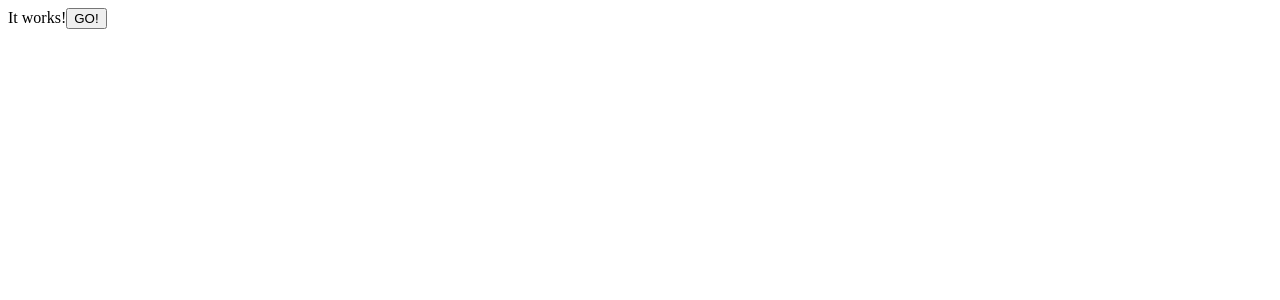
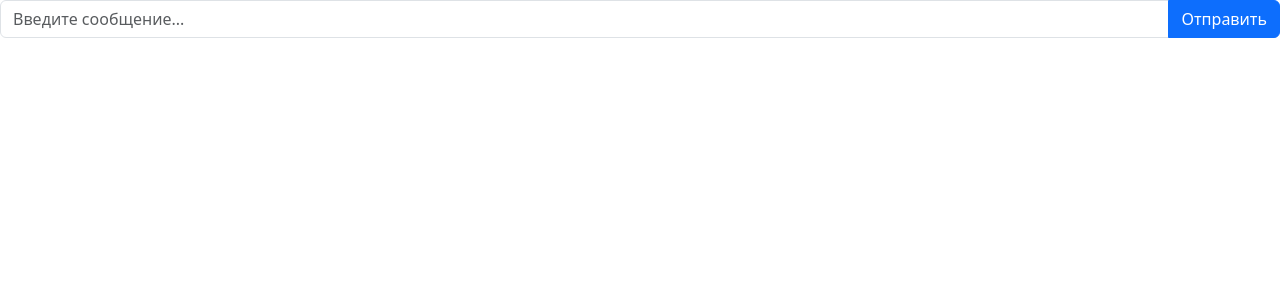
Before and after one commit to sarlackdevelopment/chat_gpt5_frontend, a React (Create React App) app: page / in a window 1280 px wide. Shown: the top 300 px of the page. Built offline with nearby package versions, Linux system fonts and the light colour scheme; no server answers.

Commit message:
base UI adjustments for chat

```diff
--- a/package.json
+++ b/package.json
@@ -6,7 +6,9 @@
     "@testing-library/jest-dom": "^5.17.0",
     "@testing-library/react": "^13.4.0",
     "@testing-library/user-event": "^13.5.0",
+    "bootstrap": "^5.3.2",
     "react": "^18.2.0",
+    "react-bootstrap": "^2.9.1",
     "react-dom": "^18.2.0",
     "react-scripts": "5.0.1",
     "web-vitals": "^2.1.4"
--- a/public/index.html
+++ b/public/index.html
@@ -9,7 +9,6 @@
       name="description"
       content="Web site created using create-react-app"
     />
-    <link rel="apple-touch-icon" href="%PUBLIC_URL%/logo192.png" />
     <!--
       manifest.json provides metadata used when your web app is installed on a
       user's mobile device or desktop. See https://developers.google.com/web/fundamentals/web-app-manifest/
--- a/src/App.js
+++ b/src/App.js
@@ -1,10 +1,8 @@
+import Main from "./components/chat/main";
+import 'bootstrap/dist/css/bootstrap.min.css';
+
 function App() {
-  return (
-    <div>
-      It works!
-        <button onClick={(e) => fetch('http://localhost:5094/User/users').then((res) => console.log(res))}>GO!</button>
-    </div>
-  );
+  return <><Main /></>;
 }
 
 export default App;
--- /dev/null
+++ b/src/components/chat/chat.js
@@ -0,0 +1,46 @@
+import React, {useEffect, useState} from 'react';
+import {Modal, Button, ListGroup, Stack} from 'react-bootstrap';
+
+import Card from 'react-bootstrap/Card';
+
+const ChatMessage = ({ author, message }) => {
+    return (
+        <Card style={{ width: '18rem' }}>
+            <Card.Img variant="top" src="holder.js/100px180?text=Image cap" />
+            <Card.Body>
+                <Card.Title>{author}</Card.Title>
+                <Card.Text>{message}</Card.Text>
+            </Card.Body>
+        </Card>
+    );
+}
+
+const Chat = () => {
+    const [messages, setMessages] = useState([]);
+    const [showModal, setShowModal] = useState(false);
+
+    useEffect(() => {
+        fetch('http://localhost:5094/Chat/messages').then(response => response.json())
+            .then(data => setMessages(data))
+            .catch(error => console.error(error));
+    }, []);
+
+    return (
+        <Stack gap={3}>
+            <ListGroup>
+                {messages.map((message, index) => (
+                    <ChatMessage
+                        key={index}
+                        message={message.content}
+                        author={message.sender.username}
+                    />
+                ))}
+            </ListGroup>
+
+            <Modal show={showModal} onHide={() => setShowModal(false)}>
+            </Modal>
+        </Stack>
+    );
+};
+
+export default Chat;
--- /dev/null
+++ b/src/components/chat/main.js
@@ -0,0 +1,21 @@
+import React, { useState } from 'react';
+import Chat from "./chat";
+import MessageInput from "./messageInput";
+import UserDetailsModal from "./userDetailsModal";
+
+const Main = () => {
+    const [messages, setMessages] = useState([]); // Состояние для сообщений
+    const [showModal, setShowModal] = useState(false); // Состояние для модального окна
+
+    // Функции для обработки событий...
+
+    return (
+        <div>
+            <Chat />
+            <MessageInput />
+            <UserDetailsModal />
+        </div>
+    );
+};
+
+export default Main;
--- /dev/null
+++ b/src/components/chat/messageInput.js
@@ -0,0 +1,28 @@
+import React, { useState } from 'react';
+import { Button, Form, InputGroup } from 'react-bootstrap';
+
+const MessageInput = ({ onSendMessage }) => {
+    const [message, setMessage] = useState('');
+
+    const handleSubmit = (e) => {
+        e.preventDefault();
+        onSendMessage(message);
+        setMessage('');
+    };
+
+    return (
+        <Form onSubmit={handleSubmit}>
+            <InputGroup>
+                <Form.Control
+                    type="text"
+                    value={message}
+                    onChange={(e) => setMessage(e.target.value)}
+                    placeholder="Введите сообщение..."
+                />
+                <Button variant="primary" type="submit">Отправить</Button>
+            </InputGroup>
+        </Form>
+    );
+};
+
+export default MessageInput;
--- /dev/null
+++ b/src/components/chat/userDetailsModal.js
@@ -0,0 +1,21 @@
+import React from 'react';
+import { Modal, Button, Image } from 'react-bootstrap';
+
+const UserDetailsModal = ({ show, onHide, user }) => {
+    return (
+        <Modal show={show} onHide={onHide}>
+            <Modal.Header closeButton>
+                <Modal.Title>Детали пользователя</Modal.Title>
+            </Modal.Header>
+            <Modal.Body>
+                {/*<Image src={user.avatarUrl || 'placeholder-avatar-url'} roundedCircle />*/}
+                <h5>{user?.username}</h5>
+                <Button onClick={() => {/* Логика для начала приватного чата */}}>
+                    Приватный чат
+                </Button>
+            </Modal.Body>
+        </Modal>
+    );
+};
+
+export default UserDetailsModal;
```
Also changed, not shown: public/manifest.json, 1 other file (tests, documents, lock files or other folders).
